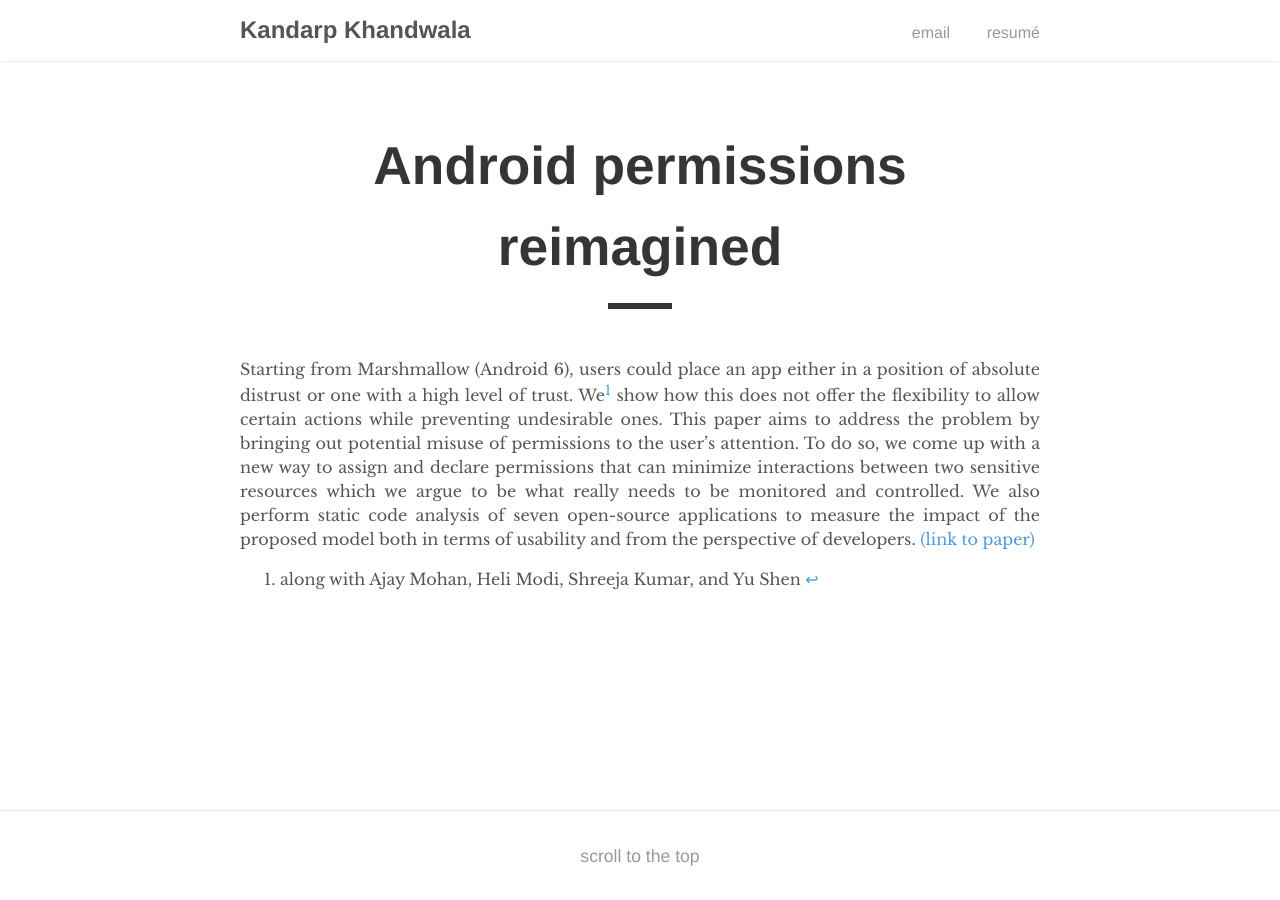
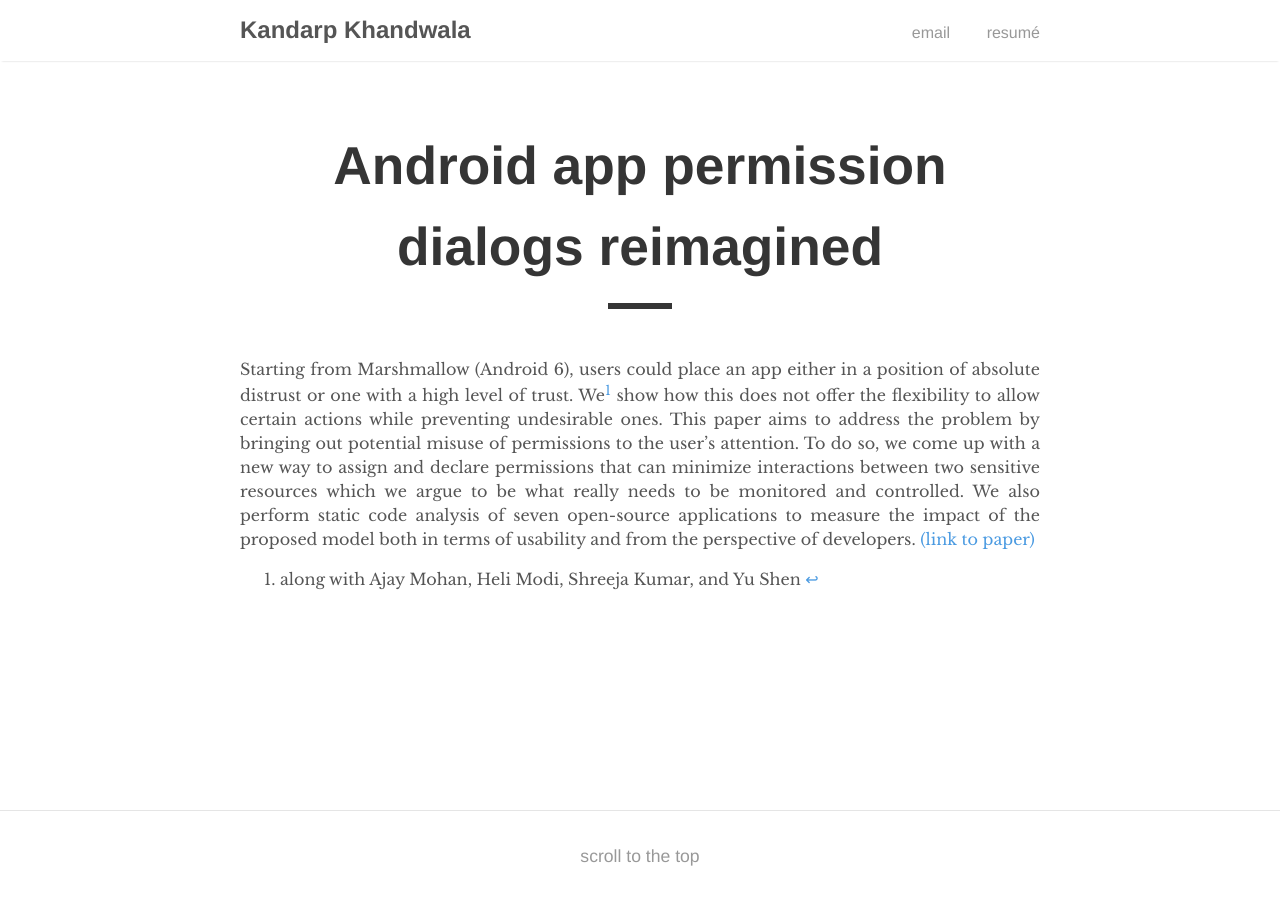
Before and after one commit to kandarpksk/kandarpksk.github.io, a Jekyll site: the page built from _posts/2018-01-25-marshmallow.md, in a window 1280 px wide. Built offline with Jekyll 4.4.1, drawn with Linux system fonts in a browser that asks for light colours.

Commit message:
Update 2018-01-25-marshmallow.md

```diff
--- a/_posts/2018-01-25-marshmallow.md
+++ b/_posts/2018-01-25-marshmallow.md
@@ -1,6 +1,6 @@
 ---
 layout: post
-title: "Android permissions reimagined"
+title: "Android app permission dialogs reimagined"
 permalink: /android-permissions
 excerpt: Starting from Marshmallow (Android 6), users could place an app either in a position of absolute distrust or one with a high level of trust. We show how this does not offer the flexibility to allow certain actions while preventing undesirable ones. This paper aims to address the problem by...
 ---
```
